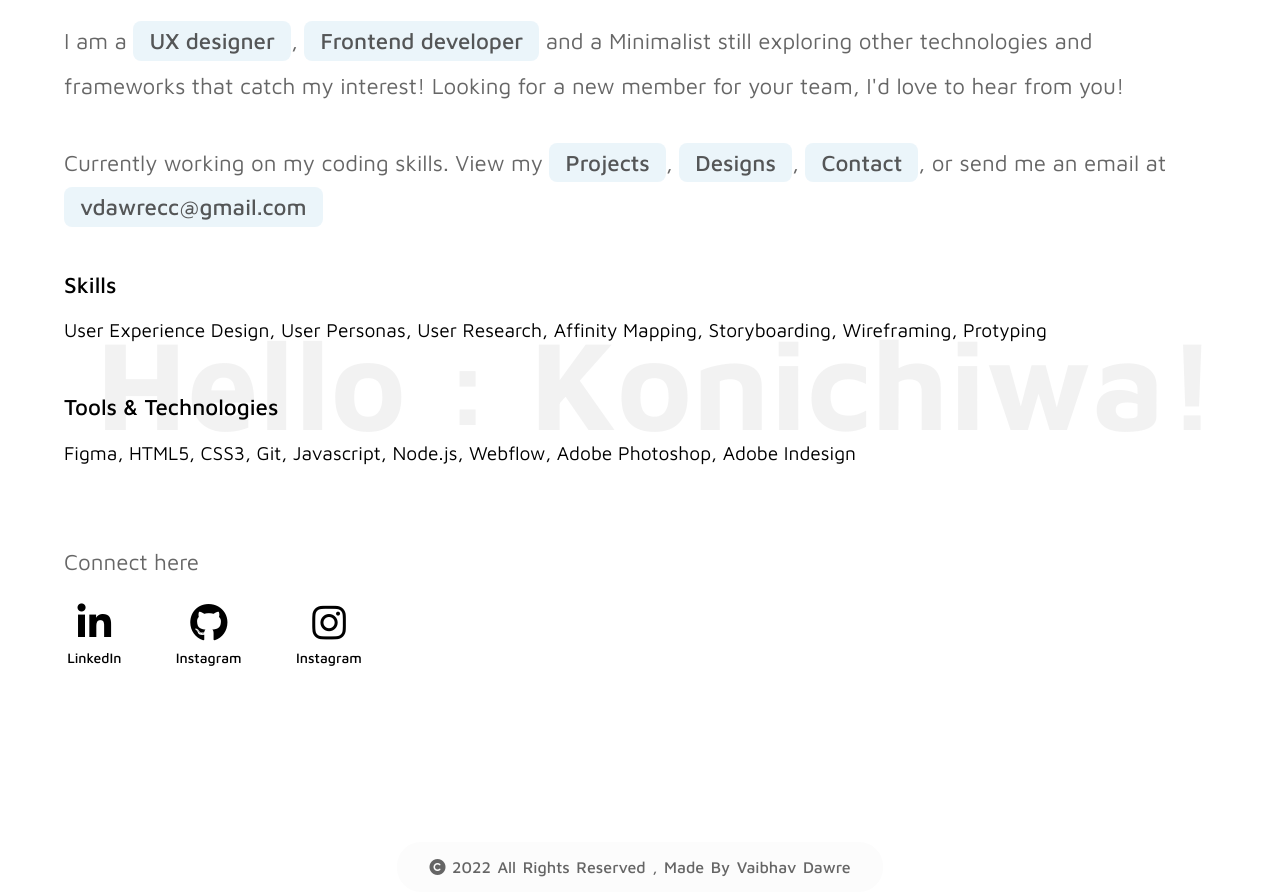
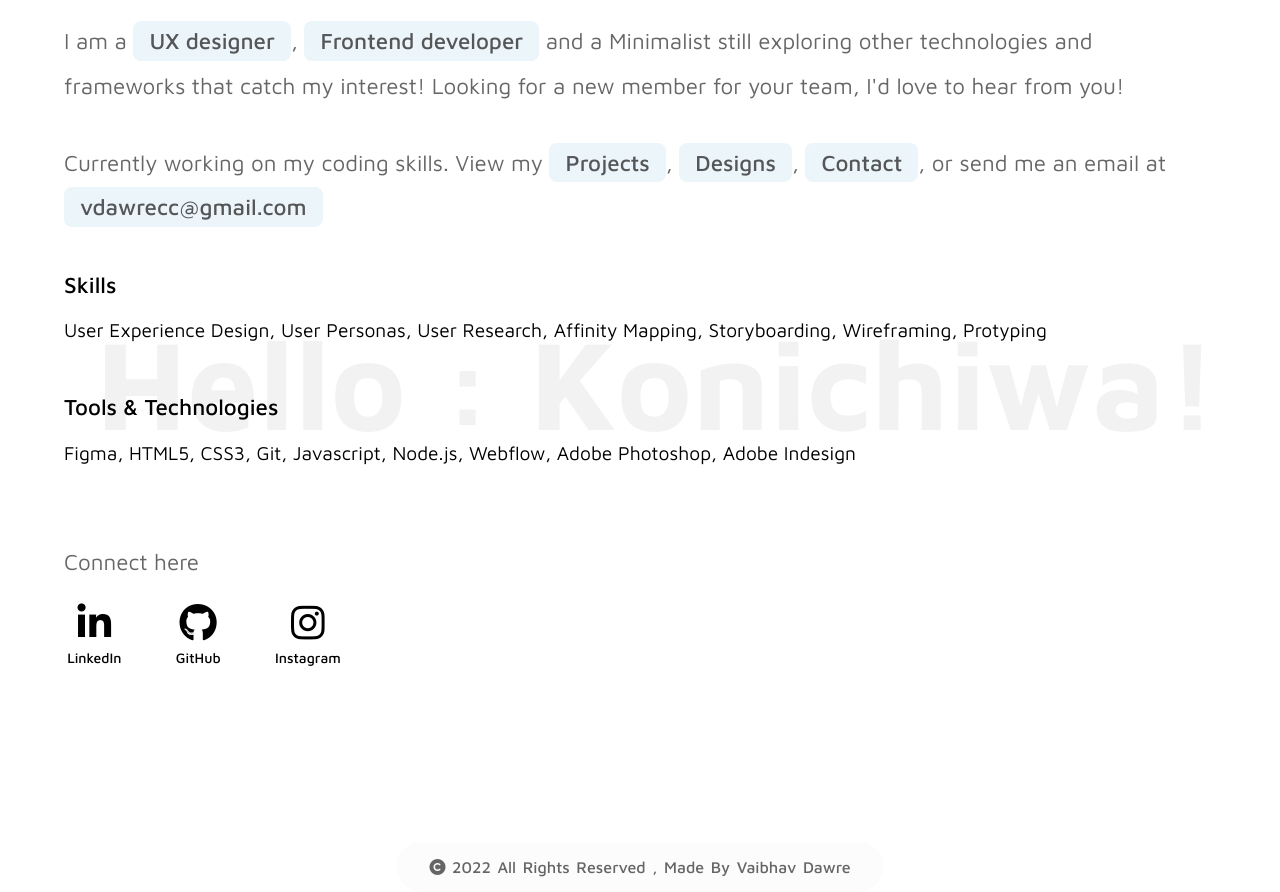
Before and after one commit to vdawre/Portfolio, a plain HTML site: page index.html in a window 1280 px wide. Shown: the part 310-1202 px from the top of the page. Drawn offline with Linux system fonts and the light colour scheme.

Commit message:
Update index.html

```diff
--- a/index.html
+++ b/index.html
@@ -69,7 +69,7 @@
                             </div>
                             <div class="flex col">
                                 <a href="https://github.com/vdawre"><i class="fa-brands fa-github"></i></a>
-                                <a href="https://github.com/vdawre">Instagram</a>
+                                <a href="https://github.com/vdawre">GitHub</a>
                             </div>
                             <div class="flex col">
                                 <a href="https://www.instagram.com/vaibhav_dawre/"><i
```
